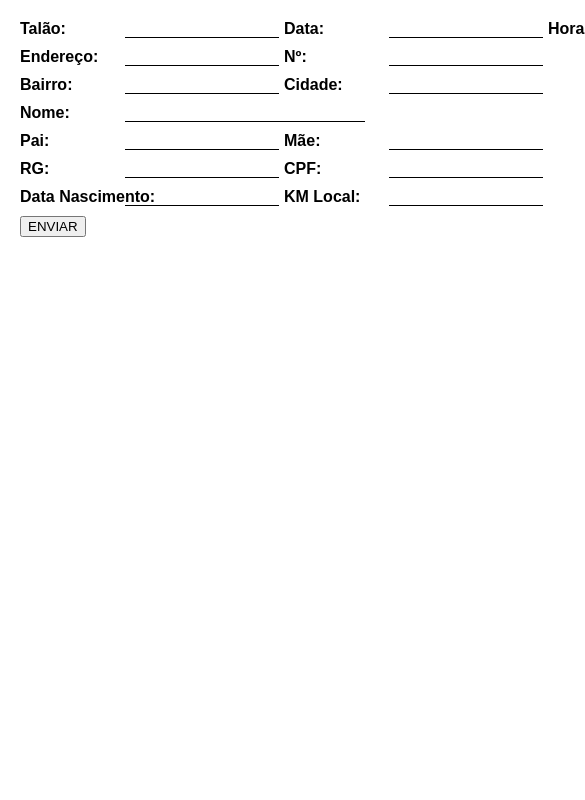
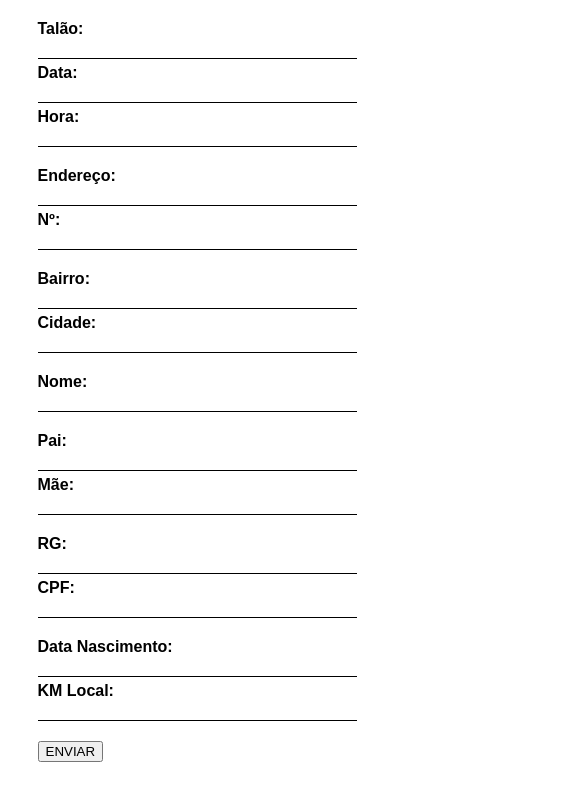
Before and after one commit to GabrielBR90/apkteste, a plain HTML site: page index.html in a window 390 px wide. Shown: the top 800 px of the page, 585 px wide, since content can reach past the window. Drawn offline with Linux system fonts and the light colour scheme.

Commit message:
Update style.css

```diff
--- a/style.css
+++ b/style.css
@@ -5,24 +5,22 @@ body {
 }
 
 .container {
-    max-width: 600px;
+    max-width: 90%;
     margin: auto;
 }
 
 .linha {
     display: flex;
-    flex-wrap: wrap; /* Garante que os itens se ajustem ao tamanho da tela */
+    flex-wrap: wrap; /* Permite que os elementos se ajustem em telas menores */
     align-items: center;
-    justify-content: space-between;
-    margin-bottom: 10px; /* Espaçamento maior entre as linhas */
-    width: 100%;
+    justify-content: flex-start;
+    margin-bottom: 15px; /* Maior espaçamento entre as linhas */
 }
 
 .label {
     font-weight: bold;
     white-space: nowrap;
-    margin-right: 5px;
-    min-width: 100px; /* Mantém os rótulos alinhados */
+    margin-right: 10px; /* Aproxima os campos dos títulos */
 }
 
 .input {
@@ -30,27 +28,37 @@ body {
     border-bottom: 1px solid black;
     outline: none;
     background: transparent;
-    flex-grow: 1;
-    min-width: 150px;
-    max-width: calc(100% - 120px);
-    margin-right: 5px;
+    flex-grow: 1; /* Faz os campos ocuparem um espaço proporcional */
+    min-width: 120px;
+    max-width: 100%;
+    margin-right: 10px; /* Ajusta espaçamento entre os inputs */
 }
 
-/* Ajuste específico para manter a mesma aparência no mobile */
+.input-pequeno {
+    width: 80px;
+}
+
+.input-medio {
+    width: 150px;
+}
+
+.input-grande {
+    width: 100%;
+}
+
+/* Responsividade para telas menores */
 @media screen and (max-width: 600px) {
     .linha {
-        flex-wrap: nowrap;
-        flex-direction: row;
-        align-items: center;
-        width: 100%;
+        flex-direction: column; /* Faz os elementos ficarem um abaixo do outro em telas pequenas */
+        align-items: flex-start;
+    }
+
+    .input {
+        width: 100%; /* Faz os campos ocuparem toda a largura no mobile */
+        margin-bottom: 5px; /* Espaçamento extra para melhor organização */
     }
 
     .label {
-        min-width: 100px;
-    }
-
-    .input {
-        width: auto;
-        max-width: 100%;
+        margin-bottom: 3px; /* Ajusta o espaçamento dos rótulos no mobile */
     }
 }
```
